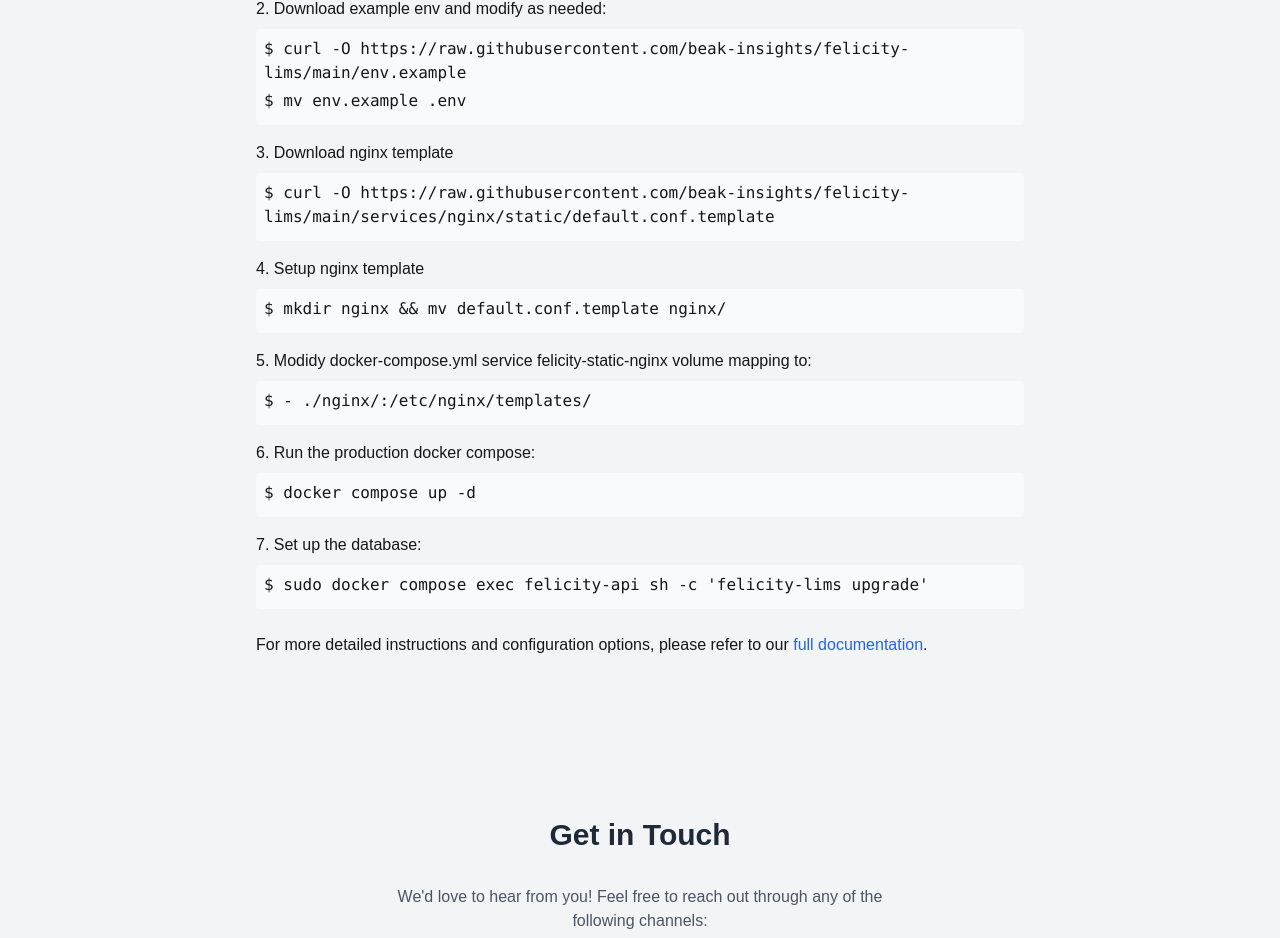
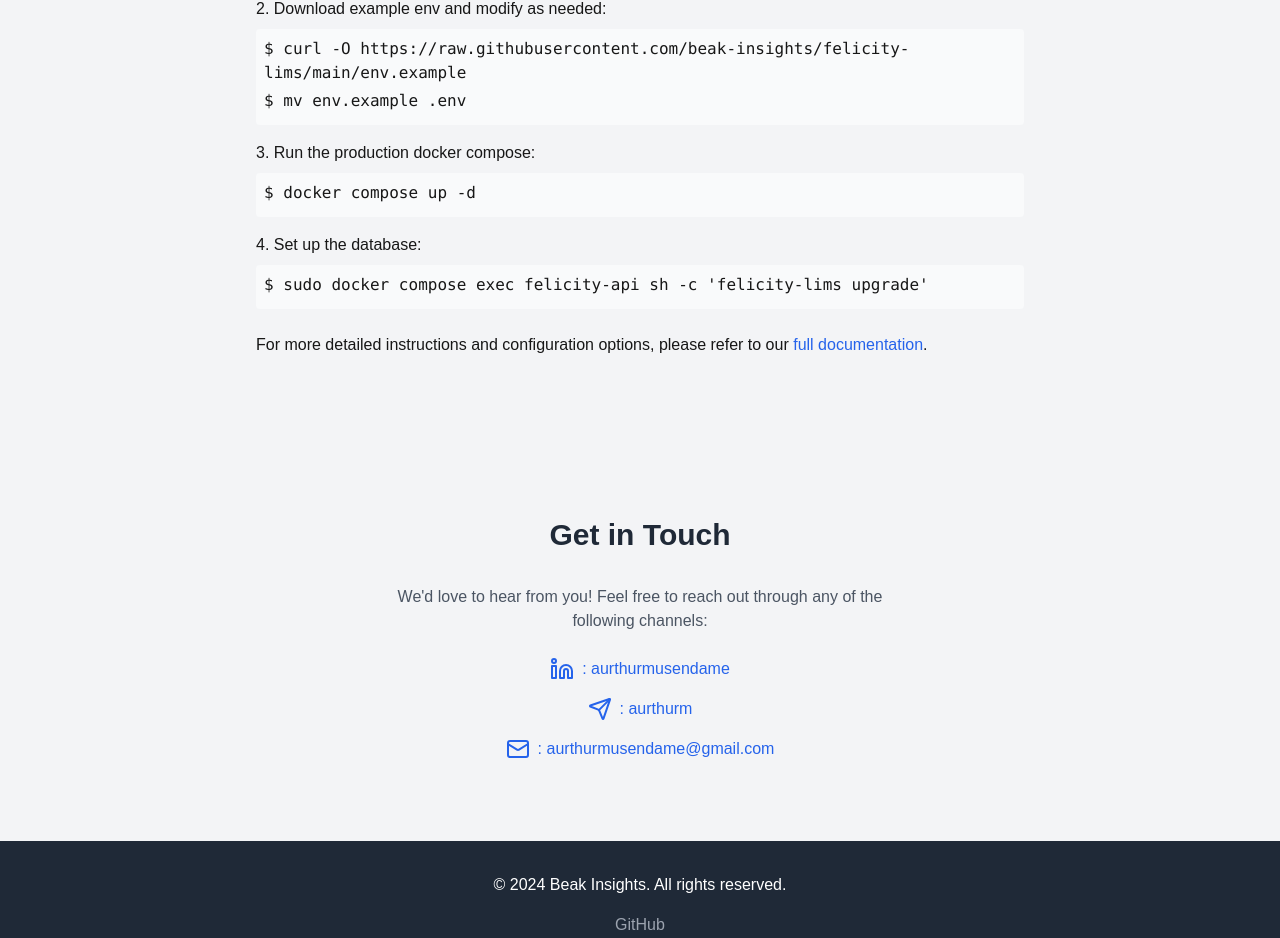
Before and after one commit to beak-insights/felicitylims-web, a Next.js app: page / in a window 1280 px wide. Shown: the part 1431-2369 px from the top of the page. Built offline with nearby package versions, Linux system fonts and the light colour scheme.

Commit message:
removed nginx steps to simplify installation

```diff
--- a/app/page.tsx
+++ b/app/page.tsx
@@ -83,18 +83,6 @@ const GettingStartedSection = () => (
           <InstallationStep
             step="Download example env and modify as needed:"
             code="curl -O https://raw.githubusercontent.com/beak-insights/felicity-lims/main/env.example\nmv env.example .env"
-          />
-          <InstallationStep
-            step="Download nginx template"
-            code="curl -O https://raw.githubusercontent.com/beak-insights/felicity-lims/main/services/nginx/static/default.conf.template"
-          />
-          <InstallationStep
-            step="Setup nginx template"
-            code="mkdir nginx && mv default.conf.template nginx/"
-          />
-          <InstallationStep
-            step="Modidy docker-compose.yml service felicity-static-nginx volume mapping to:"
-            code="- ./nginx/:/etc/nginx/templates/"
           />
           <InstallationStep
             step="Run the production docker compose:"
```
